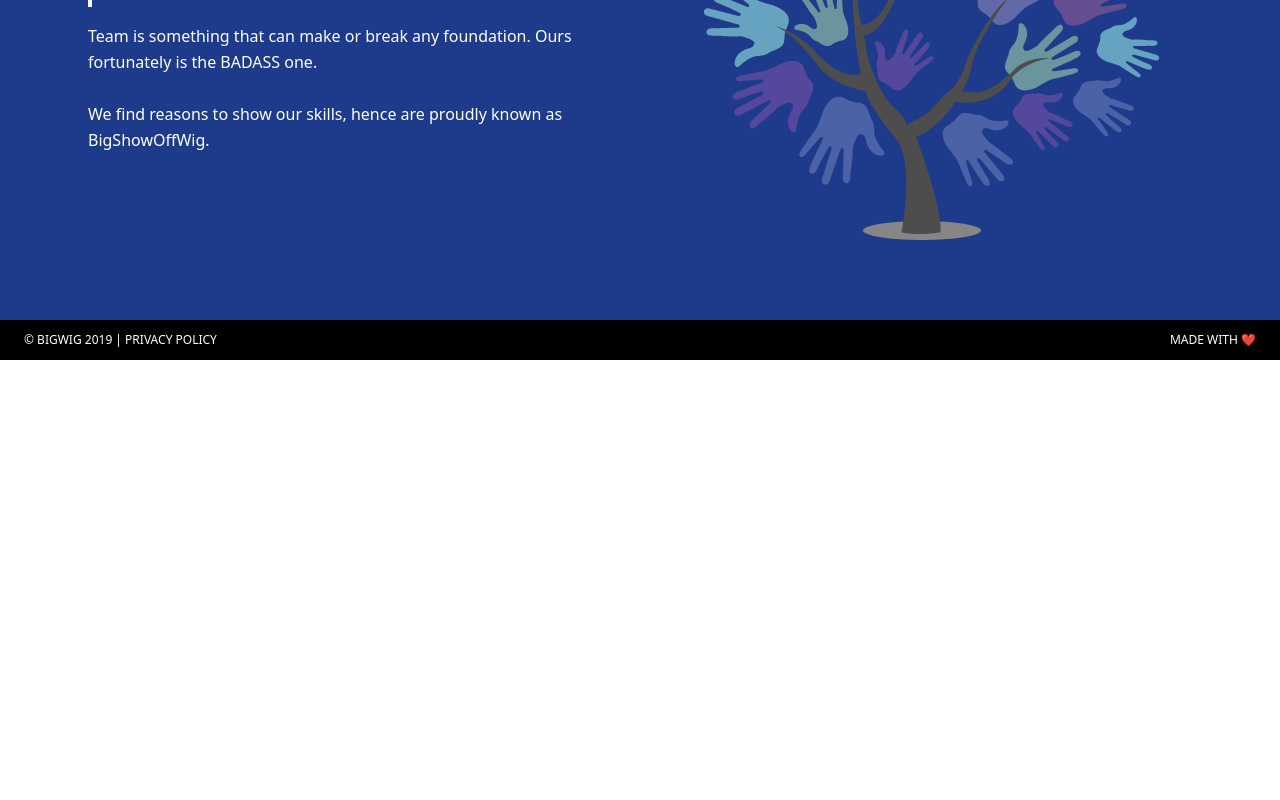
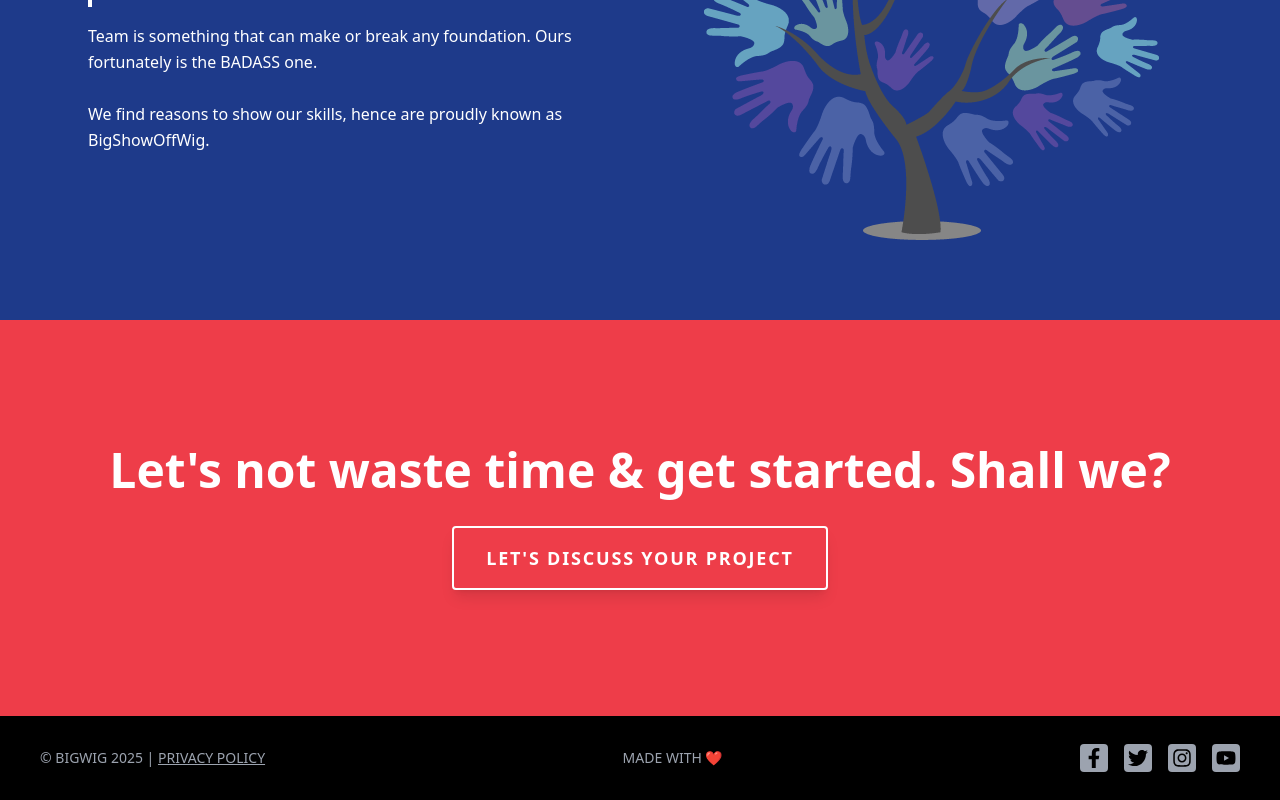
Before and after one commit to Chandan2812/Bigwig, a React (Vite) app: page /YBigwigSection in a window 1280 px wide. Shown: the part 1323-2123 px from the top of the page. Before the commit the page ends 1683 px from the top, so only its background shows below. Built offline with nearby package versions, Linux system fonts and the light colour scheme.

Commit message:
added footer

```diff
--- /dev/null
+++ b/src/components/Footer.tsx
@@ -0,0 +1,45 @@
+import { FaFacebookF, FaTwitter, FaInstagram, FaYoutube } from "react-icons/fa";
+
+export default function CallToActionSection() {
+  return (
+    <div className="flex flex-col h-[60vh] justify-between">
+      {/* Top Section */}
+      <div className="bg-[#EE3D49] text-white flex flex-col items-center justify-center flex-grow px-4 text-center">
+        <h1 className="text-4xl md:text-5xl font-bold mb-8">
+          Let's not waste time &amp; get started.{" "}
+          <span className="text-white font-extrabold">Shall we?</span>
+        </h1>
+        <button className="bg-transparent border-2 border-white px-8 py-4 rounded shadow-lg text-white font-semibold text-lg tracking-widest hover:bg-white hover:text-red-600 transition">
+          LET'S DISCUSS YOUR PROJECT
+        </button>
+      </div>
+
+      {/* Footer Section */}
+      <footer className="bg-black text-white text-sm py-7 px-10 flex flex-col md:flex-row justify-between items-center">
+        <div className="mb-2 md:mb-0 text-gray-400">
+          © BIGWIG 2025 |{" "}
+          <a href="#" className="underline hover:text-gray-400">
+            PRIVACY POLICY
+          </a>
+        </div>
+        <div className="mb-2 md:mb-0 text-gray-400">
+          MADE WITH <span className="text-red-500">❤️</span>
+        </div>
+        <div className="flex space-x-4 text-xl">
+          <a href="#" className="hover:bg-[#25258E] bg-gray-400 p-1 rounded">
+            <FaFacebookF color="black" />
+          </a>
+          <a href="#" className="hover:bg-[#25258E] bg-gray-400 p-1 rounded">
+            <FaTwitter color="black" />
+          </a>
+          <a href="#" className="hover:bg-[#25258E] bg-gray-400 p-1 rounded">
+            <FaInstagram color="black" />
+          </a>
+          <a href="#" className="hover:bg-[#25258E] bg-gray-400 p-1 rounded">
+            <FaYoutube color="black" />
+          </a>
+        </div>
+      </footer>
+    </div>
+  );
+}
--- a/src/components/YBigwigSection.tsx
+++ b/src/components/YBigwigSection.tsx
@@ -2,6 +2,7 @@ import Navbar from "./nav";
 import why from "../assets/why-us.png";
 import value from "../assets/valueIcon.png";
 import team from "../assets/team.png";
+import Footer from "./Footer";
 
 const yBigwigContent = [
   {
@@ -77,11 +78,7 @@ const YBigwigSection = () => {
           </div>
         );
       })}
-      {/* Footer */}
-      <footer className="bg-black text-white text-xs py-3 px-6 flex justify-between items-center">
-        <span>© BIGWIG 2019 | PRIVACY POLICY</span>
-        <span>MADE WITH ❤️</span>
-      </footer>
+      <Footer />
     </section>
   );
 };
```
